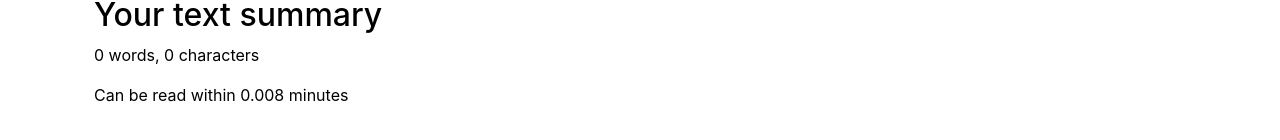
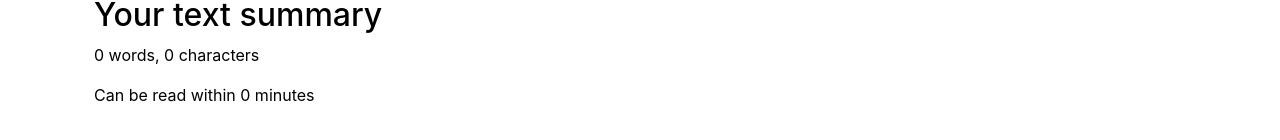
Before and after one commit to agrawalkunal2001/TextUtilities, a React (Create React App) app: page / in a window 1280 px wide. Shown: the part 568-708 px from the top of the page. Built offline with nearby package versions, Linux system fonts and the light colour scheme.

Commit message:
Minor change

```diff
--- a/src/components/TextForm.js
+++ b/src/components/TextForm.js
@@ -56,7 +56,7 @@ export default function TextForm(props) {
                 <p>{text}</p>
                 <h2>Your text summary</h2>
                 <p>{text.split(" ").filter((element) => { return element.length !== 0 }). /* Earlier text utilities showed words even if there were only spaces and no actual words because we indicated to increase words when a space occurred. This issue was fixed using a filter which takes in a function and adds the element/word in the array only if it returned true. Here if an element/word is empty string, false is returned, it is not added in array and not counted as a word */ length} words, {text.length} characters</p>
-                <p>Can be read within {0.008 * text.split(" ").length} minutes</p>
+                <p>Can be read within {0.008 * text.split(" ").filter((element) => { return element.length !== 0 }).length} minutes</p>
             </div>
         </>
     )
```
